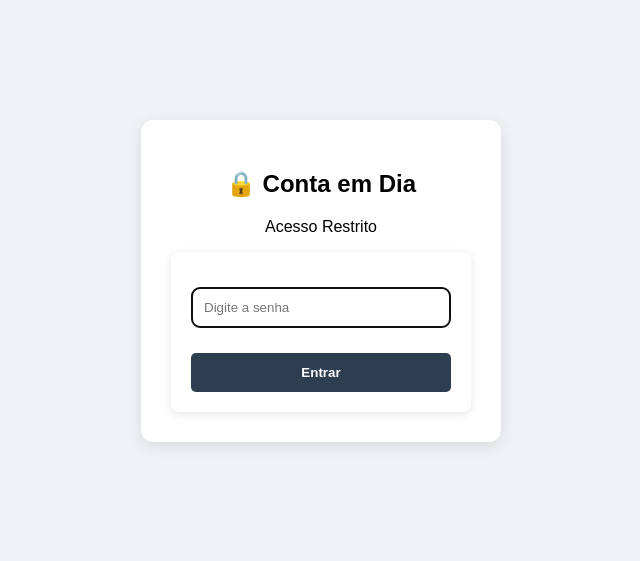
After one commit to AdersonOliver/conta-em-dia, a Flask app: page /login in a window 1280 px wide. The commit adds this page. Shown: the top 561 px of the page, without its empty margins (319-959 px from the left). Run offline with Flask 3, Linux system fonts and the light colour scheme.

Commit message:
Adicionada tela de login e segurança do banco

```diff
--- a/api/index.py
+++ b/api/index.py
@@ -1,21 +1,57 @@
 import os
-from flask import Flask, render_template, request, redirect, url_for
+from flask import Flask, render_template, request, redirect, url_for, session
 from pymongo import MongoClient
 from bson.objectid import ObjectId
 from datetime import datetime
 
 app = Flask(__name__, template_folder='../templates', static_folder='../static')
 
-# Conexão com MongoDB (Use sua URI do Atlas aqui para testar local)
-MONGO_URI = "mongodb+srv://adersonsoliveira55_db_user:MqSM10DQ5YNhyOpB@contasemdia.9iqz23o.mongodb.net/?appName=ContasEmDia"
+# CHAVE DE SEGURANÇA: Necessária para usar 'session'.
+# No Vercel, você pode adicionar uma variável chamada SECRET_KEY.
+app.secret_key = os.getenv("SECRET_KEY", "chave-secreta-muito-dificil-123")
+
+# CONEXÃO MONGODB: Lendo da variável de ambiente que configuramos na Vercel
+MONGO_URI = os.getenv("MONGO_URI")
 client = MongoClient(MONGO_URI)
 db = client.get_database('conta_em_dia_db')
 contas_col = db.contas
 
+# SENHA DE ACESSO: A senha que você e sua esposa vão digitar (pode mudar aqui)
+SENHA_SISTEMA = "1234"
 
+
+# --- PROTEÇÃO DE ACESSO ---
+@app.before_request
+def verificar_acesso():
+    # Rotas que NÃO precisam de login: a página de login e os arquivos CSS/Imagens
+    rotas_abertas = ['login', 'static']
+
+    if 'logado' not in session and request.endpoint not in rotas_abertas:
+        return render_template('login.html')
+
+
+# --- ROTAS DE AUTENTICAÇÃO ---
+@app.route('/login', methods=['GET', 'POST'])
+def login():
+    if request.method == 'POST':
+        senha_digitada = request.form.get('senha')
+        if senha_digitada == SENHA_SISTEMA:
+            session['logado'] = True
+            return redirect(url_for('index'))
+        else:
+            return render_template('login.html', erro="Senha incorreta!")
+    return render_template('login.html')
+
+
+@app.route('/logout')
+def logout():
+    session.pop('logado', None)
+    return redirect(url_for('login'))
+
+
+# --- ROTAS DO SISTEMA ---
 @app.route('/')
 def index():
-    # Busca contas e ordena por data de vencimento (1 = ascendente)
     contas = list(contas_col.find().sort("vencimento", 1))
     return render_template('index.html', contas=contas)
 
@@ -46,7 +82,3 @@ def pagar(id):
 def deletar(id):
     contas_col.delete_one({"_id": ObjectId(id)})
     return redirect(url_for('index'))
-
-
-# Para o Vercel
-app = app
--- a/templates/index.html
+++ b/templates/index.html
@@ -11,6 +11,7 @@
         <header>
             <h1>Conta em Dia</h1>
             <p>Sua organização financeira simplificada</p>
+            <a href="/logout" style="color: #e74c3c; text-decoration: none; font-size: 0.8em;">Sair do Sistema</a>
         </header>
 
         <section class="form-section">
--- /dev/null
+++ b/templates/login.html
@@ -0,0 +1,29 @@
+<!DOCTYPE html>
+<html lang="pt-br">
+<head>
+    <meta charset="UTF-8">
+    <meta name="viewport" content="width=device-width, initial-scale=1.0">
+    <title>Acesso - Conta em Dia</title>
+    <link rel="stylesheet" href="{{ url_for('static', filename='style.css') }}">
+    <style>
+        .login-container { max-width: 300px; margin: 100px auto; padding: 30px; background: white; border-radius: 12px; box-shadow: 0 4px 15px rgba(0,0,0,0.1); text-align: center; }
+        input[type="password"] { width: 100%; padding: 12px; margin: 15px 0; border: 1px solid #ddd; border-radius: 8px; box-sizing: border-box; }
+        .erro { color: #e74c3c; font-size: 0.9em; margin-bottom: 10px; }
+    </style>
+</head>
+<body style="background: #f0f2f5;">
+    <div class="login-container">
+        <h2>🔒 Conta em Dia</h2>
+        <p>Acesso Restrito</p>
+
+        {% if erro %}
+            <p class="erro">{{ erro }}</p>
+        {% endif %}
+
+        <form action="/login" method="POST">
+            <input type="password" name="senha" placeholder="Digite a senha" required autofocus>
+            <button type="submit" style="width:100%">Entrar</button>
+        </form>
+    </div>
+</body>
+</html>
```
